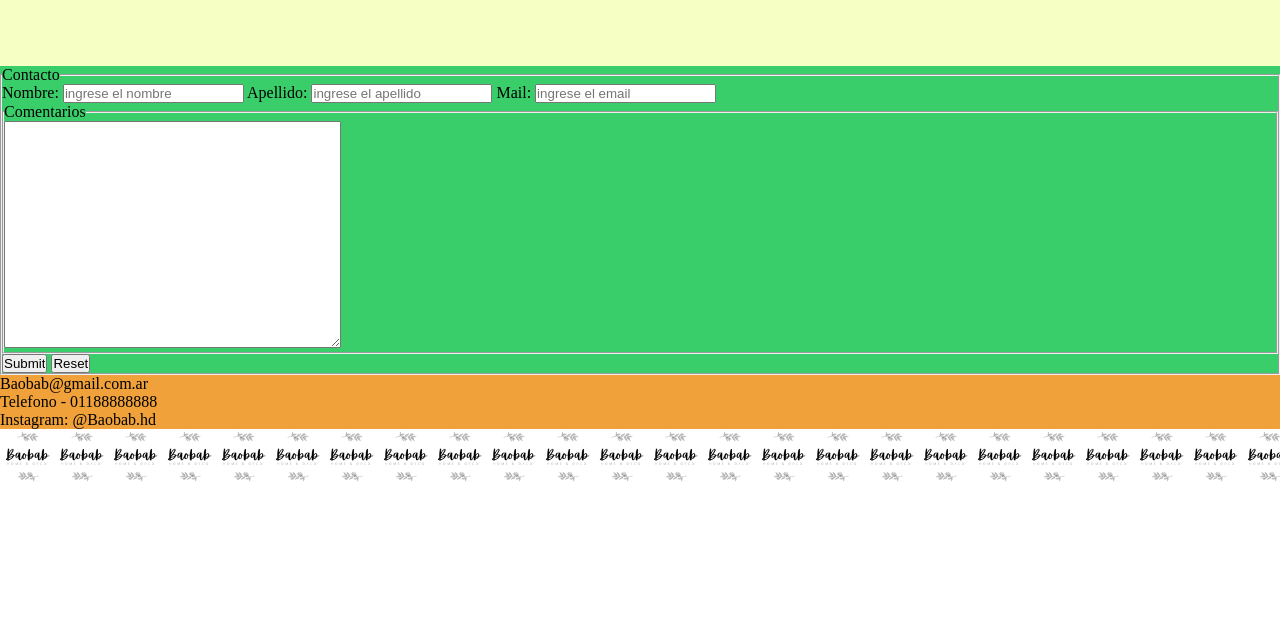
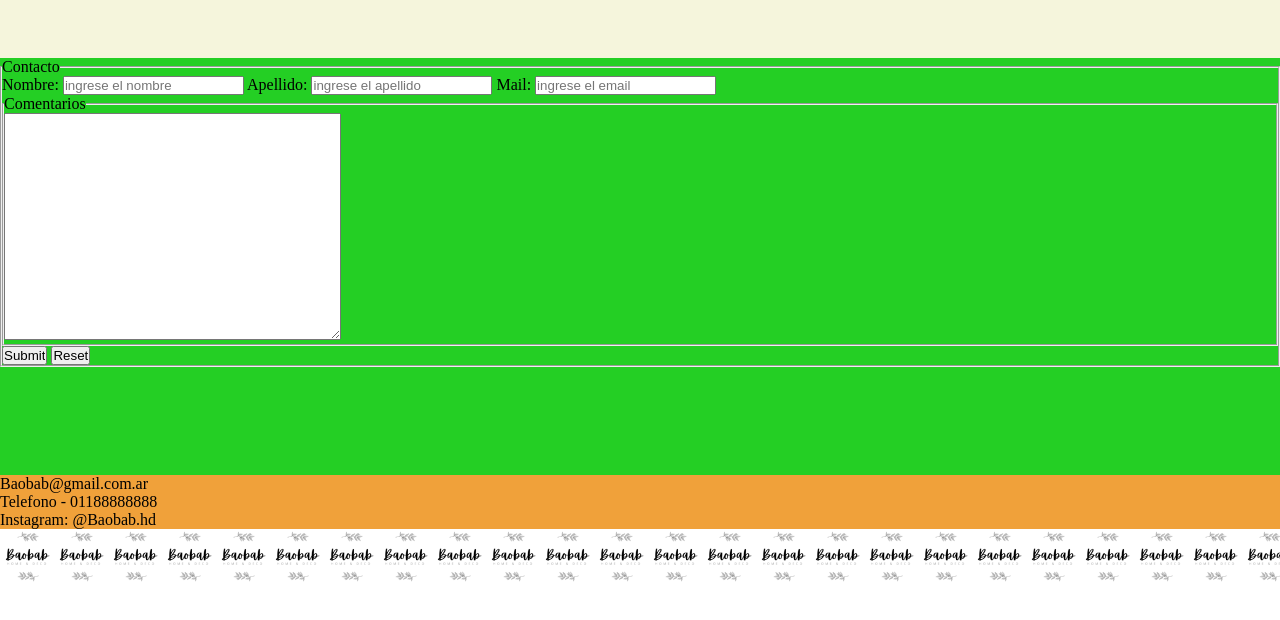
Before and after one commit to Tomas-Diaz-Kelly/segunda-entrega, a plain HTML site: page pages/contacto.html in a window 1280 px wide. Shown: the part 102-722 px from the top of the page. Drawn offline with Linux system fonts and the light colour scheme.

Commit message:
estructuras desktop

```diff
--- a/css/style.css
+++ b/css/style.css
@@ -659,8 +659,29 @@
 
 /*fin del main novedades*/
 /*inicio del main contacto*/
-
-
+    .contacto{
+        display: grid;
+        height: 500px;
+        grid-template-columns: repeat(6, 1fr);
+        grid-template-rows: repeat(6, 1fr);
+        grid-template-areas:
+        "tit-con tit-con tit-con tit-con tit-con tit-con"
+        "formulario formulario formulario formulario formulario formulario"
+        "formulario formulario formulario formulario formulario formulario"
+        "formulario formulario formulario formulario formulario formulario"
+        "formulario formulario formulario formulario formulario formulario"
+        "formulario formulario formulario formulario formulario formulario"
+        ;
+    }
+    .tit-con{
+        grid-area: tit-con;
+        background-color: beige;
+    }
+    .formulario{
+        grid-area: formulario;
+        background-color: rgb(36, 207, 36);
+    }
+/*fin del main contacto*/
 
 
 
```
